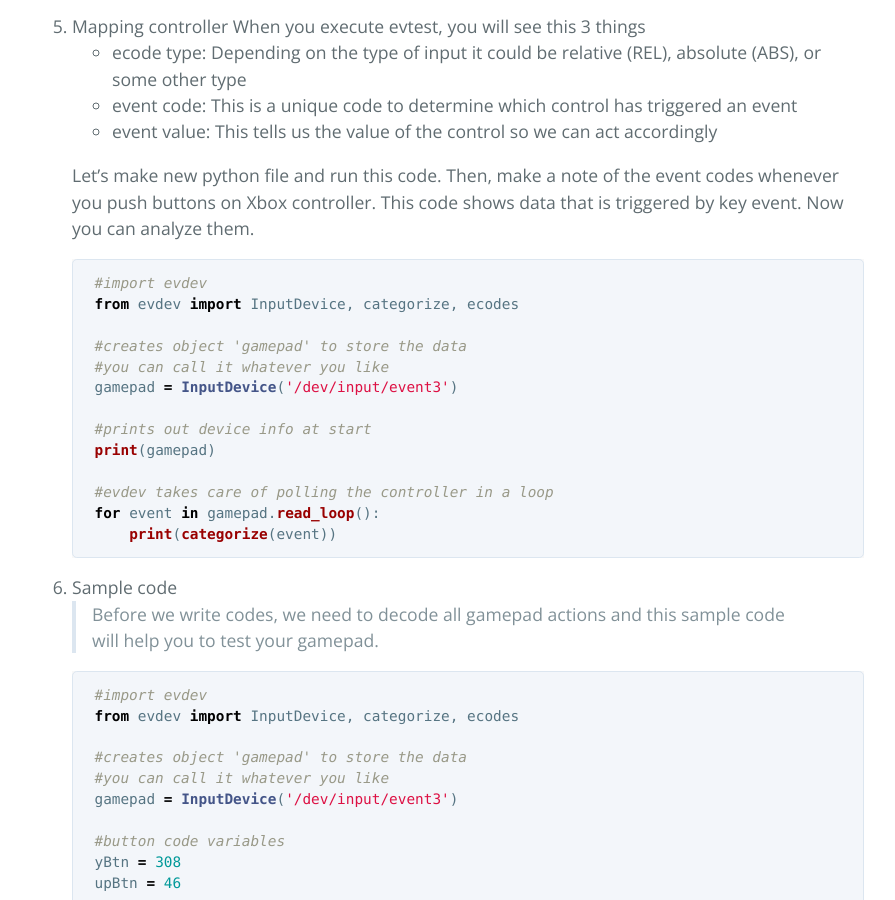
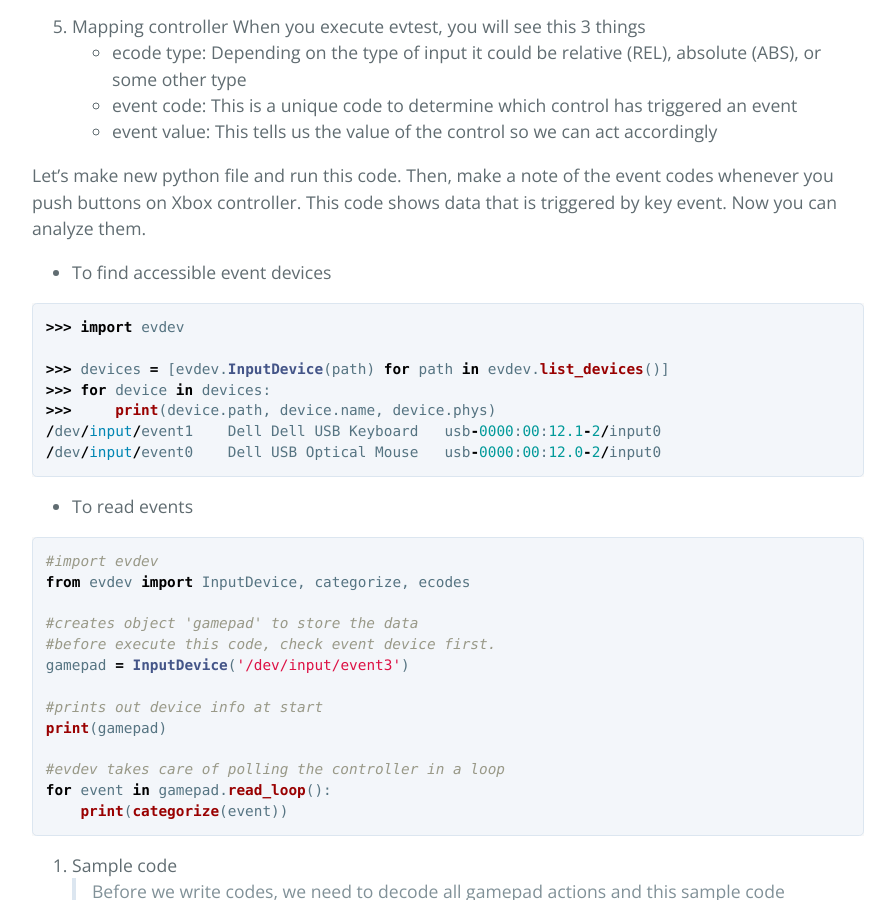
Before and after one commit to GeunYoungPark/GeunYoungPark.github.io, a Jekyll site: the page built from _posts/2019-03-16-python7.md, in a window 1280 px wide and 900 px high, scrolled down 2321 px. Shown: the whole window, without its empty margins (192-1087 px from the left). Built offline with Jekyll 4.4.1, drawn with Linux system fonts in a browser that asks for light colours; some of the changed text lies outside the part shown.

Commit message:
accessible device

````diff
--- a/_posts/2019-03-16-python7.md
+++ b/_posts/2019-03-16-python7.md
@@ -88,27 +88,41 @@
     ```
 5. Mapping controller
     When you execute evtest, you will see this 3 things
-    * ecode type: Depending on the type of input it could be relative (REL), absolute (ABS), or some other type
-    * event code: This is a unique code to determine which control has triggered an event
-    * event value: This tells us the value of the control so we can act accordingly
+* ecode type: Depending on the type of input it could be relative (REL), absolute (ABS), or some other type
+* event code: This is a unique code to determine which control has triggered an event
+* event value: This tells us the value of the control so we can act accordingly
 
-    Let's make new python file and run this code. Then, make a note of the event codes whenever you push buttons on Xbox controller. This code shows data that is triggered by key event. Now you can analyze them.
+Let's make new python file and run this code. Then, make a note of the event codes whenever you push buttons on Xbox controller. This code shows data that is triggered by key event. Now you can analyze them.
 
-    ```python
-    #import evdev
-    from evdev import InputDevice, categorize, ecodes
+* To find accessible event devices
 
-    #creates object 'gamepad' to store the data
-    #you can call it whatever you like
-    gamepad = InputDevice('/dev/input/event3')
+```python
+>>> import evdev
 
-    #prints out device info at start
-    print(gamepad)
+>>> devices = [evdev.InputDevice(path) for path in evdev.list_devices()]
+>>> for device in devices:
+>>>     print(device.path, device.name, device.phys)
+/dev/input/event1    Dell Dell USB Keyboard   usb-0000:00:12.1-2/input0
+/dev/input/event0    Dell USB Optical Mouse   usb-0000:00:12.0-2/input0
+```
 
-    #evdev takes care of polling the controller in a loop
-    for event in gamepad.read_loop():
-        print(categorize(event))
-    ```
+* To read events
+
+```python
+#import evdev
+from evdev import InputDevice, categorize, ecodes
+
+#creates object 'gamepad' to store the data
+#before execute this code, check event device first.
+gamepad = InputDevice('/dev/input/event3')
+
+#prints out device info at start
+print(gamepad)
+
+#evdev takes care of polling the controller in a loop
+for event in gamepad.read_loop():
+    print(categorize(event))
+```
 5. Sample code
 > Before we write codes, we need to decode all gamepad actions and this sample code will help you to test your gamepad.
 
@@ -149,18 +163,22 @@
 
 
 ```python
-from evdev import InputDevice, categorize, ecodes
+from evdev import evdev, InputDevice, categorize, ecodes
 from easygopigo3 import EasyGoPiGo3
 from time import time, sleep
-gpg = EasyGoPiGo3()
 
+# Global variables
 int_speed = 50
 cur_speed = 50
 max_speed = 400
 step = (max_speed - int_speed) / 10
-gpg.set_speed(int_speed)
 
-gamepad = InputDevice('/dev/input/event3')
+# button code variables
+yBtn = 308
+xBtn = 307
+aBtn = 304
+bBtn = 305
+
 
 def read_sensor():
     my_distance_sensor = gpg.init_distance_sensor()
@@ -180,12 +198,21 @@
     gpg.set_speed(cur_speed)
     print("speed is initialized ", cur_speed)
 
-# button code variables
-yBtn = 308
-xBtn = 307
-aBtn = 304
-bBtn = 305
+def selectDevice():
+    devices = [evdev.InputDevice(path) for path in evdev.list_devices()]
+    for device in devices:
+        print(device.path, device.name, device.phys)
+    print("enter device number:")
+    x = input()
+    return '/dev/input/event'+ x
 
+
+# make gopigo instance
+gpg = EasyGoPiGo3()
+gpg.set_speed(int_speed)
+
+
+gamepad = InputDevice(selectDevice())
 # prints out device info at start
 print(gamepad)
 
````
Also changed, not shown: _posts/2019-03-14-python12.md (+1 -0 lines).
